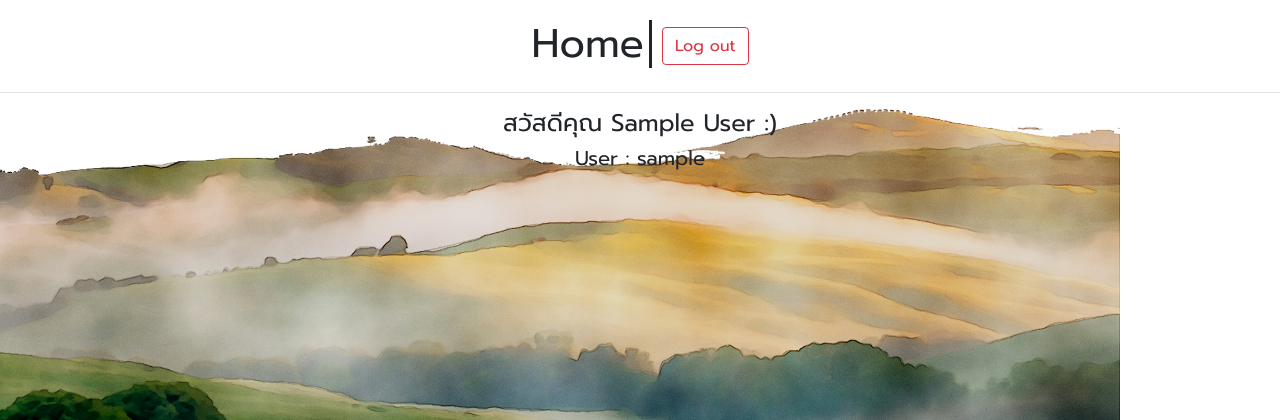
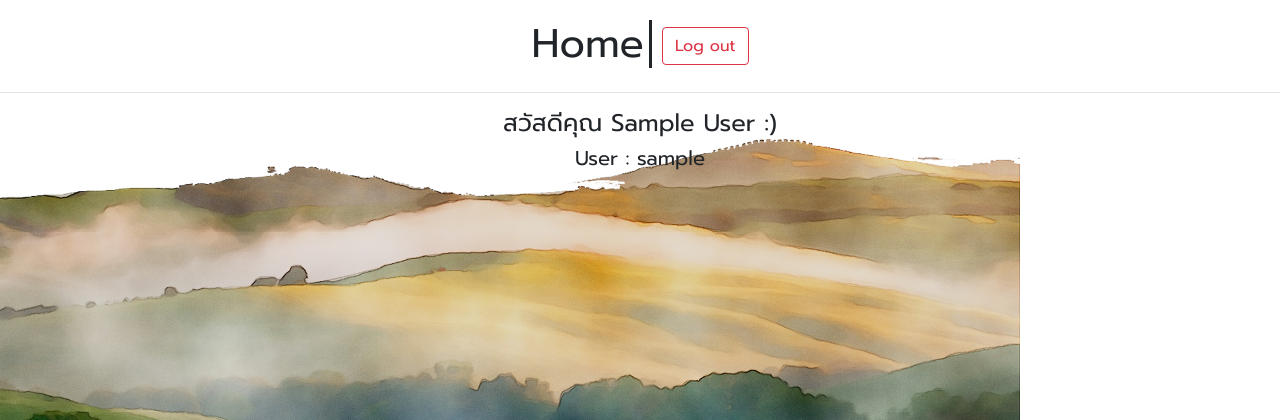
Before and after one commit to WerasutK/punyaphon_online_website, a PHP site: page /home.php in a window 1280 px wide. Shown: the top 420 px of the page. Run offline with PHP 8.4, Linux system fonts and the light colour scheme; the visitor is signed in with stand-in values (Sample User, id 1); data that the repository does not hold is empty.

Commit message:
fix css home, order, staff
-

```diff
--- a/app/css/style_home.css
+++ b/app/css/style_home.css
@@ -1,8 +1,8 @@
 body{
     background-image: url('../images/background3.png');
     background-size: cover;
-    background-position-y: 20px;
-    background-position-x: -160px;
+    background-position-y: 50px;
+    background-position-x: -260px;
     background-repeat: no-repeat;
 }
 
--- a/app/css/style_order.css
+++ b/app/css/style_order.css
@@ -1,8 +1,8 @@
 body{
-    background-image: url('../images/background2.png');
+    background-image: url('../images/background6.png');
     background-size: cover;
     background-repeat: no-repeat;
-    background-position-y: -280px;
+    background-position-y: 200px;
 }
 
 h1 {
--- a/app/css/style_staff.css
+++ b/app/css/style_staff.css
@@ -1,7 +1,7 @@
 body{
-    background-image: url('../images/background2.png');
+    background-image: url('../images/background4.png');
     background-size: cover;
-    background-position-y: -300px;
+    background-position-x: -300px;
     background-repeat: no-repeat;
 }
 
```
